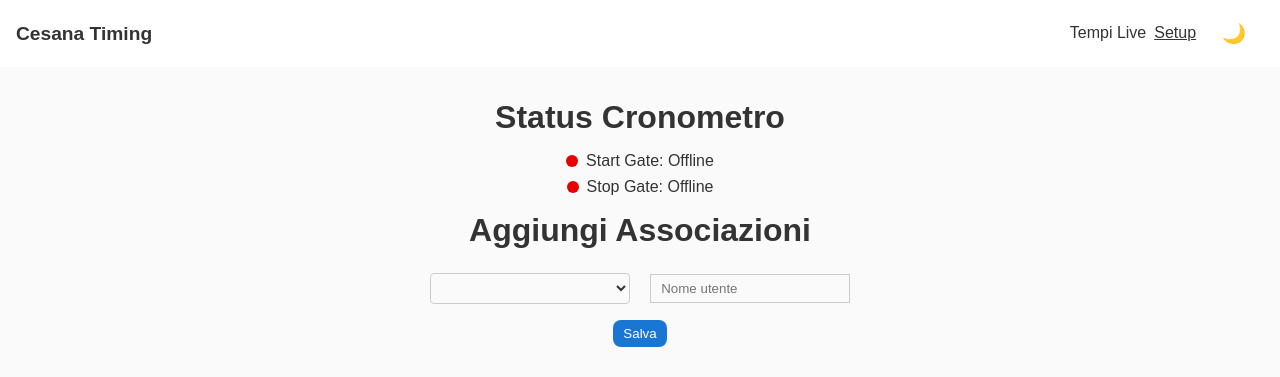
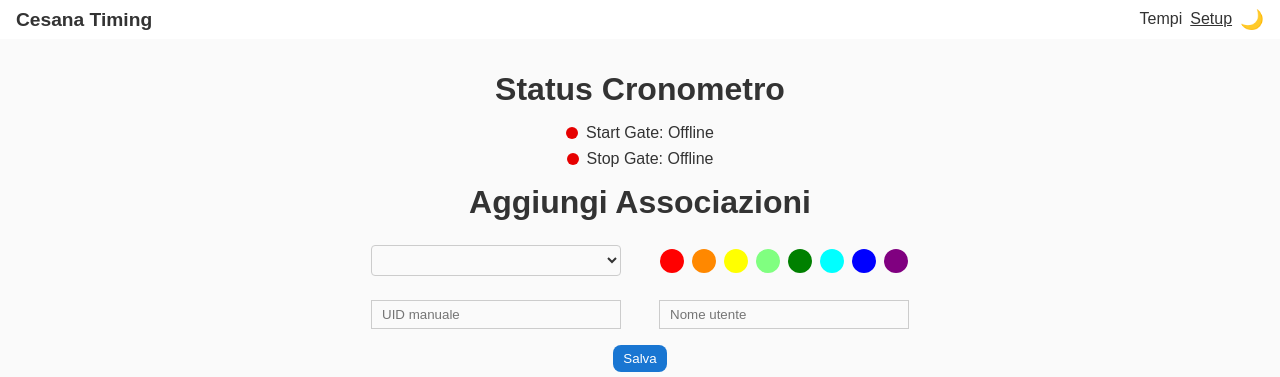
Before and after one commit to GigioSki/Cesanatiming, a website: page public/setup.html in a window 1280 px wide. Shown: the top 377 px of the page. Drawn offline with Linux system fonts and the light colour scheme; no server answers.

Commit message:
Tweak color picker layout and row opacity

```diff
--- a/public/setup.html
+++ b/public/setup.html
@@ -10,7 +10,7 @@
   <header class="navbar">
     <div class="navbar-left">Cesana Timing</div>
     <div class="navbar-right">
-      <a href="timing.html" class="nav-link">Tempi Live</a>
+      <a href="timing.html" class="nav-link">Tempi</a>
       <a href="setup.html" class="nav-link active">Setup</a>
       <button id="theme-toggle" class="theme-toggle">🌙</button>
     </div>
@@ -33,9 +33,21 @@
     <!-- Aggiungi Associazioni -->
     <h1>Aggiungi Associazioni</h1>
     <form id="form">
-      <select id="uuid" required></select>
-      <input type="text" id="name" placeholder="Nome utente" required>
-      <br>
+      <div class="form-grid">
+        <select id="uuid"></select>
+        <div id="color-picker" class="color-picker">
+          <div class="color-swatch" data-color="#ff0000" style="background:#ff0000"></div>
+          <div class="color-swatch" data-color="#ff8800" style="background:#ff8800"></div>
+          <div class="color-swatch" data-color="#ffff00" style="background:#ffff00"></div>
+          <div class="color-swatch" data-color="#80ff80" style="background:#80ff80"></div>
+          <div class="color-swatch" data-color="#008000" style="background:#008000"></div>
+          <div class="color-swatch" data-color="#00ffff" style="background:#00ffff"></div>
+          <div class="color-swatch" data-color="#0000ff" style="background:#0000ff"></div>
+          <div class="color-swatch" data-color="#800080" style="background:#800080"></div>
+        </div>
+        <input type="text" id="uuid-manual" placeholder="UID manuale">
+        <input type="text" id="name" placeholder="Nome utente" required>
+      </div>
       <button type="submit">Salva</button>
     </form>
 
@@ -92,18 +104,31 @@
     // Tags CRUD
     const form = document.getElementById('form'),
           uuidSel = document.getElementById('uuid'),
+          uuidManual = document.getElementById('uuid-manual'),
+          colorPicker = document.getElementById('color-picker'),
           tagsTbody = document.getElementById('tags-tbody');
+
+    let selectedColor = '';
+    colorPicker.querySelectorAll('.color-swatch').forEach(el => {
+      el.addEventListener('click', () => {
+        colorPicker.querySelectorAll('.color-swatch').forEach(s => s.classList.remove('selected'));
+        el.classList.add('selected');
+        selectedColor = el.dataset.color;
+      });
+    });
     form.addEventListener('submit', async e=>{
       e.preventDefault();
-      const uuid = uuidSel.value,
+      const uuid = uuidSel.value || uuidManual.value.trim(),
             name = document.getElementById('name').value.trim();
       if(!uuid||!name) return;
       await fetch('/api/tags',{
         method:'POST',
         headers:{'Content-Type':'application/json'},
-        body:JSON.stringify({uuid,name})
+        body:JSON.stringify({uuid,name,color:selectedColor})
       });
       form.reset();
+      selectedColor = '';
+      colorPicker.querySelectorAll('.color-swatch').forEach(s => s.classList.remove('selected'));
       loadTags();
       loadUnassigned();
     });
@@ -123,6 +148,9 @@
           <td>${r.name}</td>
           <td><button onclick="deleteTag('${r.uuid}')">Elimina</button></td>
         `;
+        if(r.color){
+          tr.style.background = r.color + '33';
+        }
         tagsTbody.appendChild(tr);
       });
     }
--- a/public/style.css
+++ b/public/style.css
@@ -76,6 +76,12 @@ body {
   font-size: 1.2rem;
   cursor: pointer;
   color: var(--nav-text);
+  padding: 0;
+  margin: 0;
+}
+
+.theme-toggle:focus {
+  outline: none;
 }
 
 /* Status Cronometro */
@@ -125,9 +131,16 @@ form {
   text-align: center;
 }
 
+.form-grid {
+  display: grid;
+  grid-template-columns: 1fr 1fr;
+  gap: 0.5rem;
+  justify-items: center;
+}
+
 input {
-  width: calc(100% - 100px);
-  max-width: 200px;
+  width: 100%;
+  max-width: 250px;
   padding: 6px 10px;
   margin: 0.5rem;
   border: 1px solid var(--table-border);
@@ -135,8 +148,8 @@ input {
   color: var(--text-color);
 }
 select {
-  width: calc(100% - 100px);
-  max-width: 200px;
+  width: 100%;
+  max-width: 250px;
   padding: 6px 10px;
   margin: 0.5rem;
   border: 1px solid var(--table-border);
@@ -154,6 +167,10 @@ button {
   border: none;
   border-radius: 0.5rem;
   margin: 0.5rem;
+}
+
+table button {
+  margin: 0;
 }
 
 button:hover { background: var(--nav-hover); }
@@ -179,3 +196,30 @@ button:hover { background: var(--nav-hover); }
   font-size: 1.2rem;
   margin: 1rem 0 0.5rem;
 }
+
+/* Color picker */
+.color-picker {
+  display: grid;
+  grid-template-columns: repeat(8, 1fr);
+  gap: 0.5rem;
+  margin: 0.5rem 0;
+}
+
+.color-swatch {
+  width: 24px;
+  height: 24px;
+  border-radius: 50%;
+  border: 2px solid transparent;
+  cursor: pointer;
+  margin: auto;
+}
+
+.color-swatch.selected {
+  border-color: #ffffff;
+}
+
+@media (max-width: 600px) {
+  .color-picker {
+    grid-template-columns: repeat(4, 1fr);
+  }
+}
```
Also changed, not shown: index.js (+18 -7 lines), public/timing.html (+4 -1 lines).
